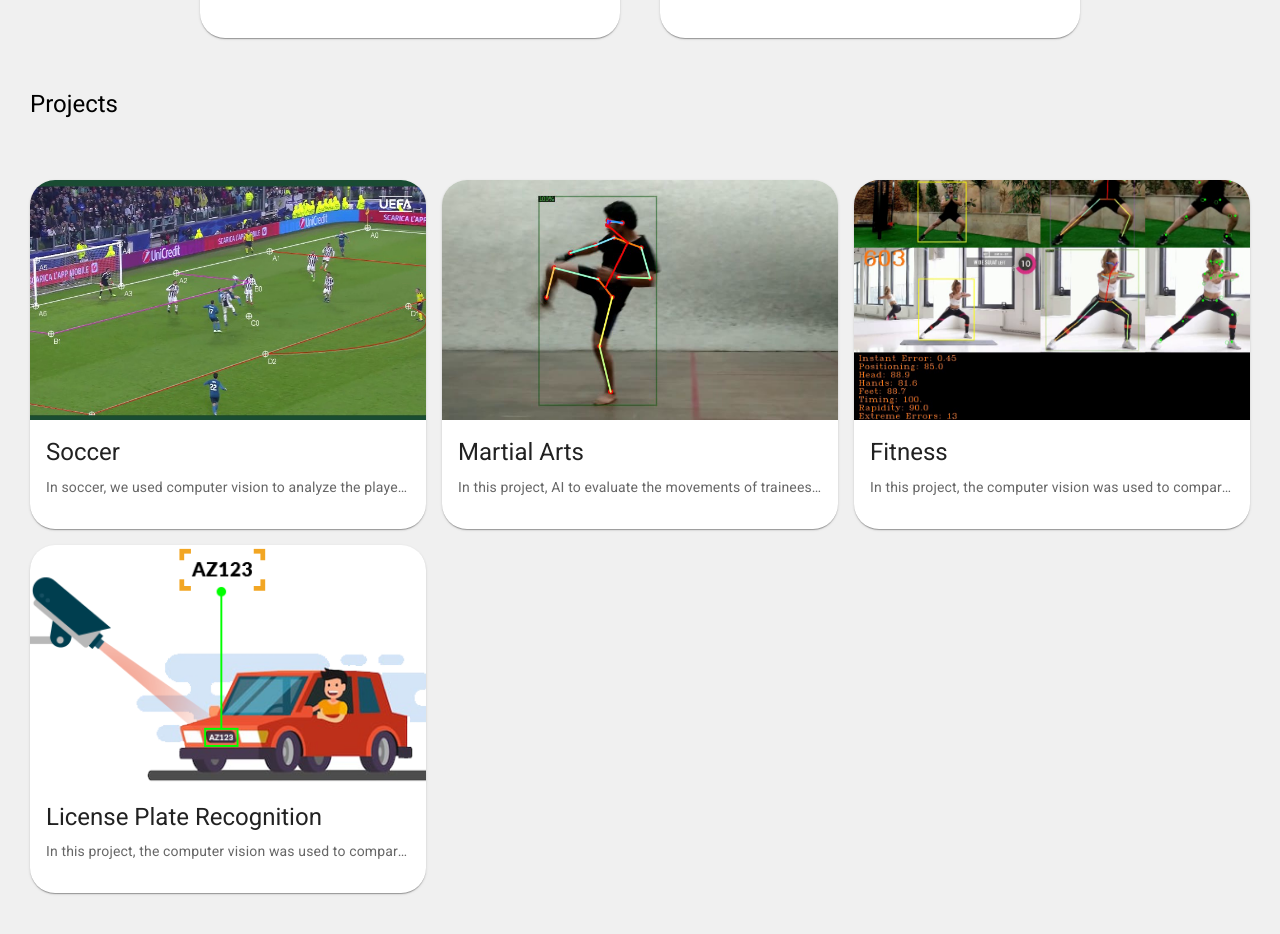
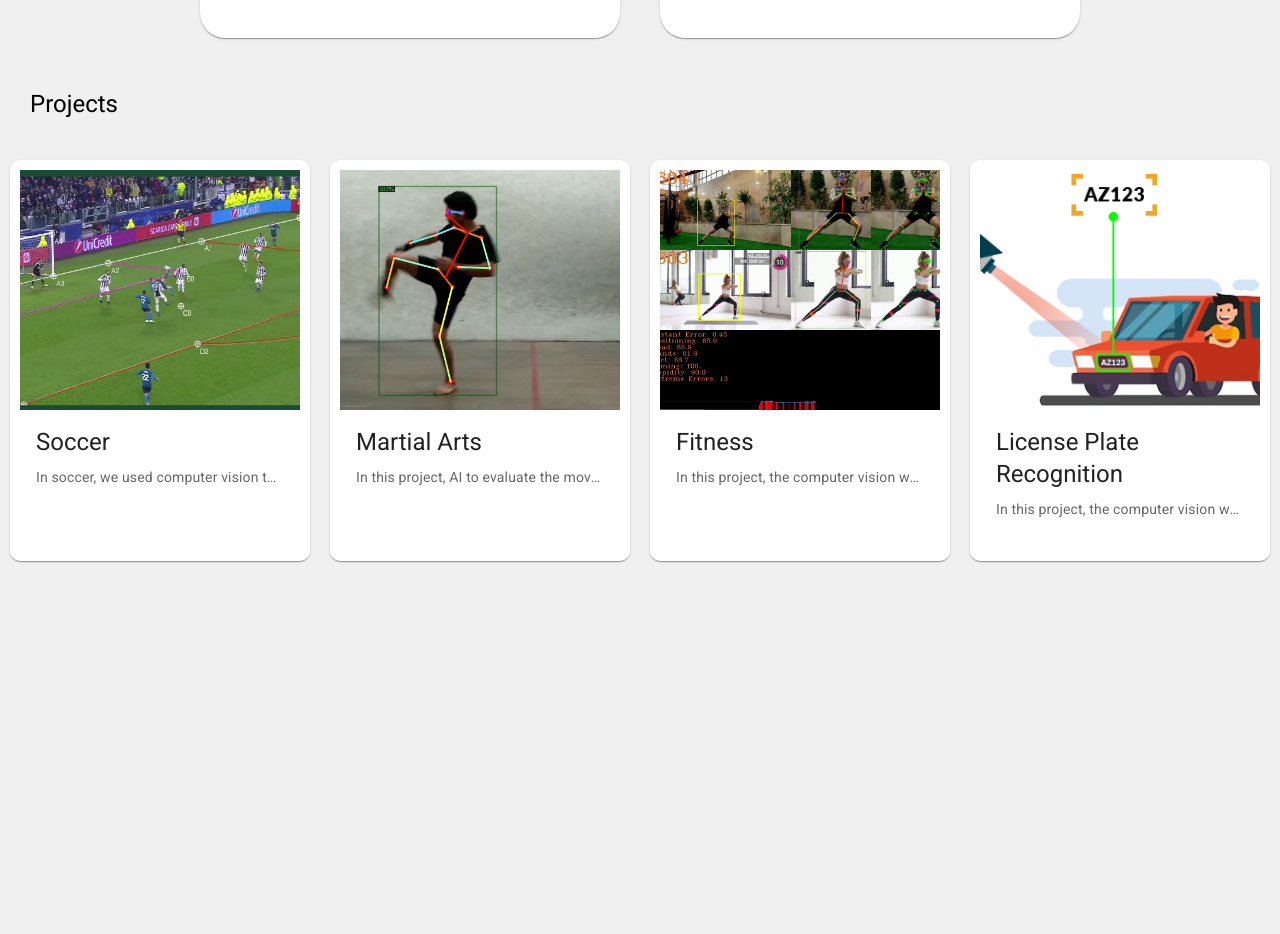
Before and after one commit to eslami-net/eslami-net.github.io, a React (Create React App) app: page / in a window 1280 px wide. Shown: the part 1380-2314 px from the top of the page. After the commit the page ends 1987 px from the top, so only its background shows below. Built offline with nearby package versions, Linux system fonts and the light colour scheme.

Commit message:
grid updated

```diff
--- a/public/data.json
+++ b/public/data.json
@@ -75,19 +75,19 @@
   "educations": [
     {
       "school": "Amirkabir University",
-      "url": "https://aut.ac.ir/",
+      "url": "https://aut.ac.ir/en",
       "degree": "Ph.D. in Electrical Eng.",
       "title": "Precision Improvement In Image Based 3D Model Improvement of Vehicle's"
     },
     {
       "school": "Amirkabir University",
-      "url": "https://aut.ac.ir/",
+      "url": "https://aut.ac.ir/en",
       "degree": "Master in Electrical Eng.",
       "title": "Dynamic parameter extraction of moving vehicles using projective geometry and image processing techniques"
     },
     {
       "school": "Amirkabir University",
-      "url": "https://aut.ac.ir/",
+      "url": "https://aut.ac.ir/en",
       "degree": "Bachelor in Electrical Eng.",
       "title": "Implementation of an infrared network to transfer multiple channels of voice"
     }
--- a/src/components/parts/profession/Project.jsx
+++ b/src/components/parts/profession/Project.jsx
@@ -19,19 +19,23 @@ export default function Project({ projects }) {
       >
         Projects
       </Typography>
-      <Grid
-        container
-        spacing={2}
+
+      <div
         style={{
-          padding: 30,
+          display: "flex",
+          flexDirection: matches ? "row" : "column",
+          justifyContent: "center",
+          alignContent: "center",
         }}
       >
         {projects?.map((p) => {
           return (
-            <Grid item xs={12} md={4}>
             <Card
               style={{
-                  borderRadius: 25,
+                borderRadius: 10,
+                margin: 10,
+                padding: 10,
+                width: matches ? "400px" : "90%",
               }}
             >
               <CardActionArea>
@@ -61,10 +65,9 @@ export default function Project({ projects }) {
                   </Button> */}
               </CardActions>
             </Card>
-            </Grid>
           );
         })}
-      </Grid>
+      </div>
     </>
   );
 }
```
Lines whose indentation alone changed are shown as unchanged.
